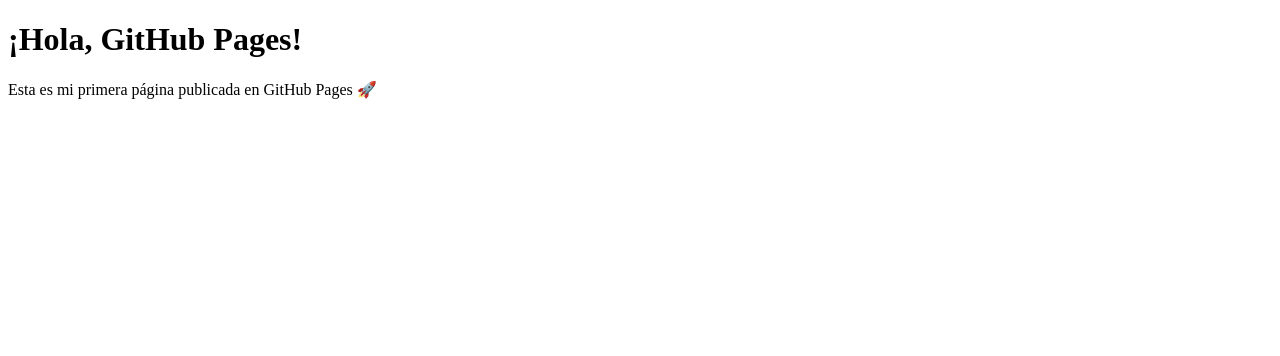
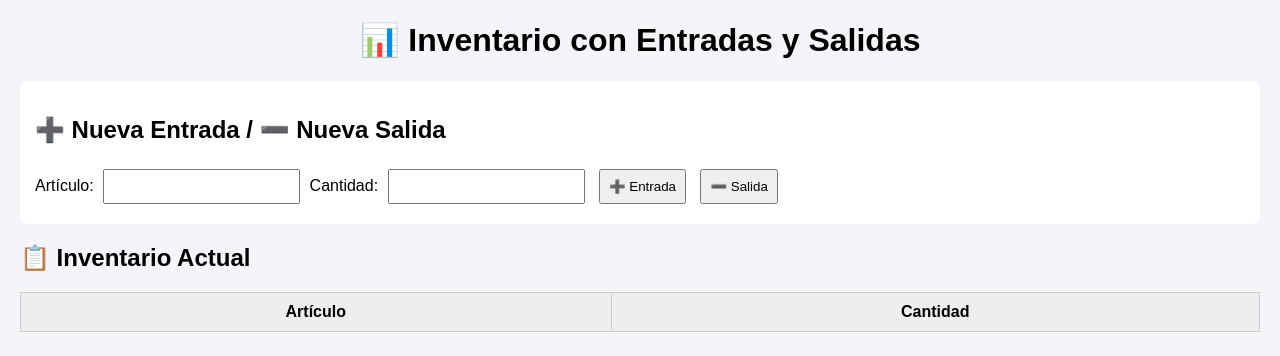
Before and after one commit to che190382/Inventario, a plain HTML site: page index.html in a window 1280 px wide. Drawn offline with Linux system fonts and the light colour scheme.

Commit message:
Update index.html

```diff
--- a/index.html
+++ b/index.html
@@ -1,11 +1,77 @@
 <!DOCTYPE html>
-<html>
+<html lang="es">
 <head>
-    <meta charset="UTF-8">
-    <title>Mi página de prueba</title>
+  <meta charset="UTF-8">
+  <title>📦 Inventario</title>
+  <style>
+    body { font-family: Arial, sans-serif; margin: 20px; background: #f4f4f9; }
+    h1 { text-align: center; }
+    table { width: 100%; border-collapse: collapse; margin-top: 20px; background: #fff; }
+    th, td { padding: 10px; border: 1px solid #ccc; text-align: center; }
+    th { background: #eee; }
+    input, button { padding: 8px; margin: 5px; }
+    .form-section { margin: 20px 0; padding: 15px; background: #fff; border-radius: 8px; }
+  </style>
 </head>
 <body>
-    <h1>¡Hola, GitHub Pages!</h1>
-    <p>Esta es mi primera página publicada en GitHub Pages 🚀</p>
+  <h1>📊 Inventario con Entradas y Salidas</h1>
+
+  <div class="form-section">
+    <h2>➕ Nueva Entrada / ➖ Nueva Salida</h2>
+    <label>Artículo: <input type="text" id="item"></label>
+    <label>Cantidad: <input type="number" id="qty"></label>
+    <button onclick="addStock()">➕ Entrada</button>
+    <button onclick="removeStock()">➖ Salida</button>
+  </div>
+
+  <h2>📋 Inventario Actual</h2>
+  <table id="inventoryTable">
+    <thead>
+      <tr>
+        <th>Artículo</th>
+        <th>Cantidad</th>
+      </tr>
+    </thead>
+    <tbody></tbody>
+  </table>
+
+  <script>
+    // Cargar inventario de LocalStorage
+    let inventory = JSON.parse(localStorage.getItem("inventory")) || {};
+
+    function saveInventory() {
+      localStorage.setItem("inventory", JSON.stringify(inventory));
+      renderTable();
+    }
+
+    function addStock() {
+      const item = document.getElementById("item").value.trim();
+      const qty = parseInt(document.getElementById("qty").value);
+      if (!item || isNaN(qty) || qty <= 0) return alert("Ingrese datos válidos");
+      inventory[item] = (inventory[item] || 0) + qty;
+      saveInventory();
+    }
+
+    function removeStock() {
+      const item = document.getElementById("item").value.trim();
+      const qty = parseInt(document.getElementById("qty").value);
+      if (!item || isNaN(qty) || qty <= 0) return alert("Ingrese datos válidos");
+      if (!inventory[item] || inventory[item] < qty) return alert("No hay suficiente stock");
+      inventory[item] -= qty;
+      saveInventory();
+    }
+
+    function renderTable() {
+      const tbody = document.querySelector("#inventoryTable tbody");
+      tbody.innerHTML = "";
+      for (let [item, qty] of Object.entries(inventory)) {
+        const row = `<tr><td>${item}</td><td>${qty}</td></tr>`;
+        tbody.innerHTML += row;
+      }
+    }
+
+    // Render inicial
+    renderTable();
+  </script>
 </body>
 </html>
```
